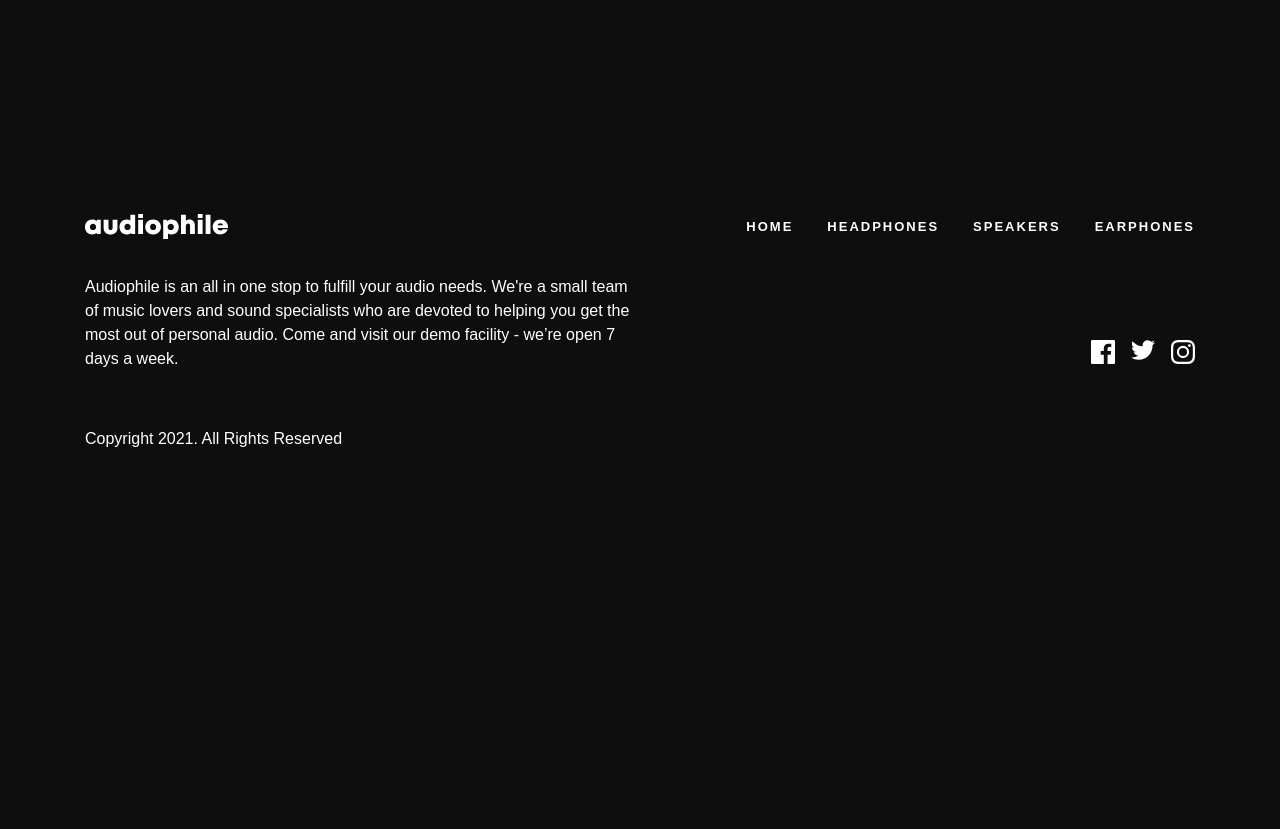
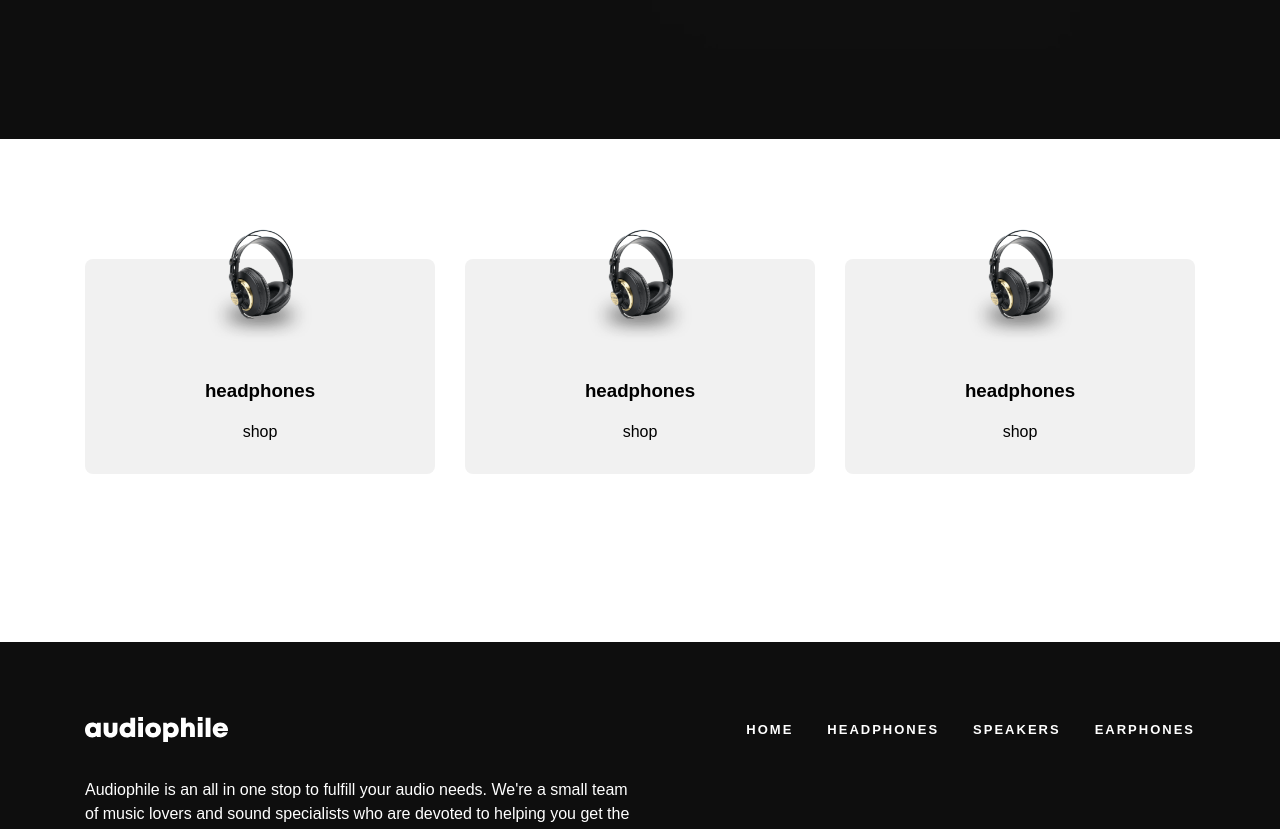
Before and after one commit to zowieerickson/audiophile-ecommerce-website, a React (Vite) app: page / in a window 1280 px wide. Shown: the part 680-1509 px from the top of the page. Before the commit the page ends 1179 px from the top, so only its background shows below. Built offline with nearby package versions, Linux system fonts and the light colour scheme.

Commit message:
Implement buystrip prototype

```diff
--- a/src/App.jsx
+++ b/src/App.jsx
@@ -2,6 +2,7 @@ import { useState } from 'react'
 // import reactLogo from './assets/react.svg'
 import Nav from './components/shared/Nav'
 import Footer from './components/shared/Footer'
+import BuyStrip from './components/shared/BuyStrip'
 import Hero from './components/home/Hero'
 import './App.css'
 
@@ -12,6 +13,7 @@ function App() {
     <>
         <Nav />
         <Hero />
+        <BuyStrip />
         <Footer />
     </>
   )
--- /dev/null
+++ b/src/components/shared/BuyStrip.jsx
@@ -0,0 +1,31 @@
+import '../../styles/buystrip.css'
+
+export default function BuyStrip() {
+    return (
+        <section className="buystrip-section">
+            <div className="buystrip">
+                <div className="buystrip-item headphones">
+                    <img src="../../../src/assets/shared/desktop/image-category-thumbnail-headphones.png" alt="" />
+                    <div className="buystrip-item-copy">
+                        <h3 className="buystrip-item-title">headphones</h3>
+                        <a className="buystrip-item-cta" href="">shop</a>
+                    </div>
+                </div>
+                <div className="buystrip-item headphones">
+                    <img src="../../../src/assets/shared/desktop/image-category-thumbnail-headphones.png" alt="" />
+                    <div className="buystrip-item-copy">
+                        <h3 className="buystrip-item-title">headphones</h3>
+                        <a className="buystrip-item-cta" href="">shop</a>
+                    </div>
+                </div>
+                <div className="buystrip-item headphones">
+                    <img src="../../../src/assets/shared/desktop/image-category-thumbnail-headphones.png" alt="" />
+                    <div className="buystrip-item-copy">
+                        <h3 className="buystrip-item-title">headphones</h3>
+                        <a className="buystrip-item-cta" href="">shop</a>
+                    </div>
+                </div>
+            </div>
+        </section>
+    )
+}
--- /dev/null
+++ b/src/styles/buystrip.css
@@ -0,0 +1,46 @@
+.buystrip-section {
+    background-color: #fff;
+}
+
+.buystrip {
+    display: flex;
+    justify-content: center;
+    max-width: 1110px;
+    margin: 0 auto;
+    gap: 30px;
+    padding-top: 120px;
+    padding-bottom: 168px;
+}
+
+.buystrip-item {
+    display: flex;
+    flex-direction: column;
+    align-items: center;
+    border-radius: 8px;
+    background: #F1F1F1;
+    color: #000;
+}
+
+.buystrip-item img {
+    position: relative;
+    bottom: 30px;
+    width: 35%;
+}
+
+.buystrip-item-copy {
+    margin-bottom: 30px;
+    display: flex;
+    flex-direction: column;
+    align-items: center;
+}
+
+.buystrip-item-title {
+    margin-bottom: 15px;
+}
+
+.buystrip-item-cta {
+}
+
+/* .headphones {
+    background-image: url("../../../src/assets/shared/desktop/image-category-thumbnail-headphones.png");
+} */
```
